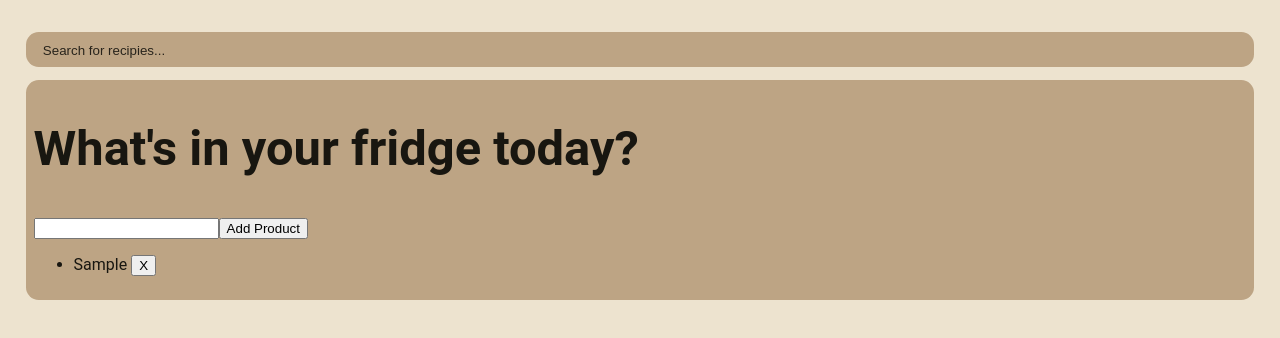
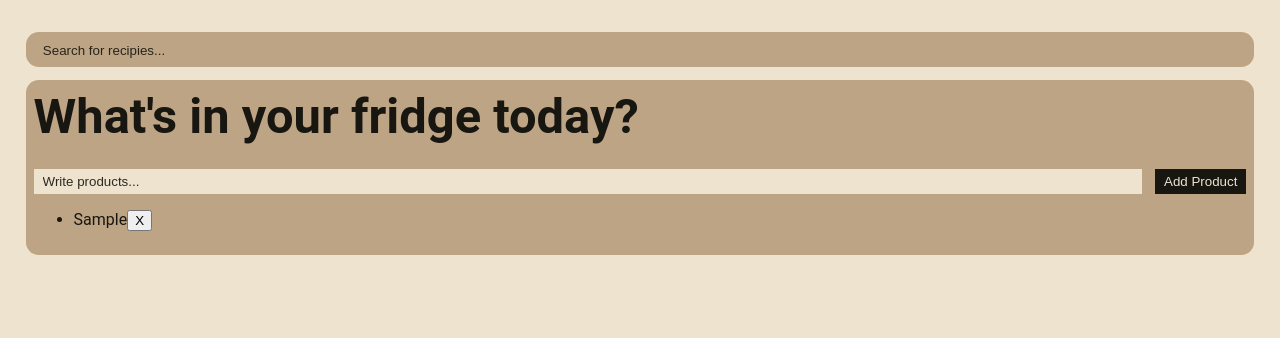
Before and after one commit to lekcik/myCook, a React (Vite) app in the folder myCook/: page / in a window 1280 px wide. Both pictures are taken after typing "Sample" into the empty fields and a click on the button "Add Product". Shown: the top 338 px of the page. Built offline with nearby package versions, Linux system fonts and the light colour scheme.

Commit message:
basic styling added

```diff
--- a/myCook/src/App.jsx
+++ b/myCook/src/App.jsx
@@ -1,17 +1,19 @@
-import { useState } from 'react';
+import { useState, createContext } from 'react';
 import Input from './components/input components/Input';
 import Header from './components/header components/Header';
 import './root.css';
 import './general.css';
 
+export const ProductsContext = createContext();
+
 function App() {
   const [products, setProducts] = useState([]);
 
   return (
-    <>
+    <ProductsContext.Provider value={[products, setProducts]}>
       <Header />
-      <Input products={products} setProducts={setProducts}/>
-    </>
+      <Input />
+    </ProductsContext.Provider>
   );
 }
 
--- a/myCook/src/components/header components/header.css
+++ b/myCook/src/components/header components/header.css
@@ -5,7 +5,7 @@ form.searchBar {
     transition: all var(--transition-medium);
 }
 
-form input {
+form.searchBar input {
     background-color: transparent;
     border: none;
     color: var(--clr-text-primary);
@@ -14,17 +14,17 @@ form input {
     padding-left: calc(0.5rem + 0.1vw);
 }
 
-form input::placeholder {
+form.searchBar input::placeholder {
     color: var(--clr-text-primary);
     opacity: 0.9;
 }
 
-form input:focus {
+form.searchBar input:focus {
     border: none;
     outline: none;
 }
 
-form:has(input:focus) {
+form.searchBar:has(input:focus) {
     box-shadow: 0 0.2rem 0.5rem var(--сlr-secondary);
     transform: translateY(-0.2rem);
 }
--- /dev/null
+++ b/myCook/src/components/input components/Fridge.jsx
@@ -0,0 +1,50 @@
+import { useContext, useState } from "react";
+import { ProductsContext } from "../../App.jsx";
+import './fridge.css';
+
+function Fridge() {
+    const [products, setProducts] = useContext(ProductsContext);
+    const [inputValue, setInput] = useState('');
+
+    function inputChangeHandler(event) {
+        setInput(event.target.value);
+    }
+
+    function addProduct(event) {
+        event.preventDefault();
+        if (inputValue !== '') {
+            setProducts((p) => [...p, inputValue]);
+            setInput('');
+        }
+    }
+
+    function removeProduct(index) {
+        let temp = products.filter((_, i) => i !== index);
+        setProducts(temp);
+    }
+
+    return (
+        <section className="fridge container" aria-label="Details about your products">
+            <h2>What's in your fridge today?</h2>
+            <form onSubmit={addProduct}>
+                <input
+                    value={inputValue}
+                    onChange={inputChangeHandler}
+                    placeholder="Write products..."
+                />
+                <button type="submit">Add Product</button>
+            </form>
+
+            <ul className="products" aria-label="list of your products">
+                {products.map((data, index) => (
+                    <li key={index}>
+                        <span>{data}</span>
+                        <button onClick={() => {removeProduct(index)}}>X</button>
+                    </li>
+                ))}
+            </ul>
+        </section>
+    );
+}
+
+export default Fridge;
--- a/myCook/src/components/input components/Input.jsx
+++ b/myCook/src/components/input components/Input.jsx
@@ -1,42 +1,12 @@
 import { useState } from "react";
+import Fridge from "./Fridge.jsx";
 
-function Input({products, setProducts}) {
-    const [inputValue, setInput] = useState('');
-
-    function inputChangeHandler(event) {
-        setInput(event.target.value);
-    }
-
-    function addProduct() {
-        if (inputValue !== '') {
-            setProducts((p) => [...p, inputValue]);
-            setInput('');
-        }
-    }
-
-    function removeProduct(index) {
-        let temp = products.filter((_, i) =>
-            i !== index
-        );
-        setProducts(temp);
-    }
+function Input() {
 
     return(
-        <section className="input container" aria-label="Details about your products">
-            <h2>What's in your fridge today?</h2>
-            <div>
-                <input value={inputValue} onChange={(e) => {inputChangeHandler(e)}} />
-                <button onClick={addProduct}>Add Product</button>
-            </div>
-
-            <ul className="products" aria-label="list of your products">
-                {
-                    products.map((data, index) => (
-                        <li key={index}><span>{data}</span> <button onClick={() => {removeProduct(index)}}>X</button></li>
-                    ))
-                }
-            </ul>
-        </section>
+        <>
+            <Fridge />
+        </>
     );
 }
 
--- /dev/null
+++ b/myCook/src/components/input components/fridge.css
@@ -0,0 +1,46 @@
+/* form */
+
+section.fridge form {
+    display: flex;
+    align-items: center;
+    justify-content: space-between;
+
+    gap: var(--gap-index);
+}
+
+section.fridge form input {
+    flex: 1;
+
+    background-color: var(--clr-primary);
+    border: 0.1rem solid var(--clr-primary);
+    color: var(--clr-text-primary);
+    box-sizing: border-box;
+    padding: var(--padding-index-small) var(--padding-index-medium);
+}
+
+section.fridge form input::placeholder {
+    color: var(--clr-text-primary);
+    opacity: 0.9;
+}
+
+section.fridge form input:focus {
+    border: none;
+    outline: none;
+}
+
+section.fridge form button {
+    background-color: var(--clr-text-primary);
+    border: 0.1rem solid var(--clr-text-primary);
+    color: var(--clr-primary);
+    box-sizing: border-box;
+    padding: var(--padding-index-small) var(--padding-index-medium);
+
+    transition: all var(--transition-medium);
+}
+
+section.fridge form button:hover {
+    background-color: var(--clr-primary);
+    color: var(--clr-text-primary);
+}
+
+/* ul */
--- a/myCook/src/general.css
+++ b/myCook/src/general.css
@@ -49,9 +49,14 @@ section.container {
     padding-bottom: var(--padding-index-medium);
 }
 
+section.container h2,
 section.container h3,
 section.container h4,
-section.container h5,
+section.container h5 {
+    margin-top: var(--margin-index-small);
+    margin-bottom: var(--margin-index-big);
+}
+
 section.container p {
     margin-top: var(--margin-index-small);
     margin-bottom: var(--margin-index-small);
--- a/myCook/src/root.css
+++ b/myCook/src/root.css
@@ -5,9 +5,11 @@
     --clr-text-primary: hsl(42, 20%, 8%);
     --clr-text-secondary: hsl(39, 15%, 18%);
 
+    --padding-index-small: 0.25rem;
     --padding-index-medium: 0.5rem;
     --margin-index-small: 0.5rem;
     --margin-index-medium: 1rem;
+    --margin-index-big: 1.5rem;
     --gap-index: calc(0.3rem + 1vh);
 
     --border-radius-index: 0.8rem;
```
